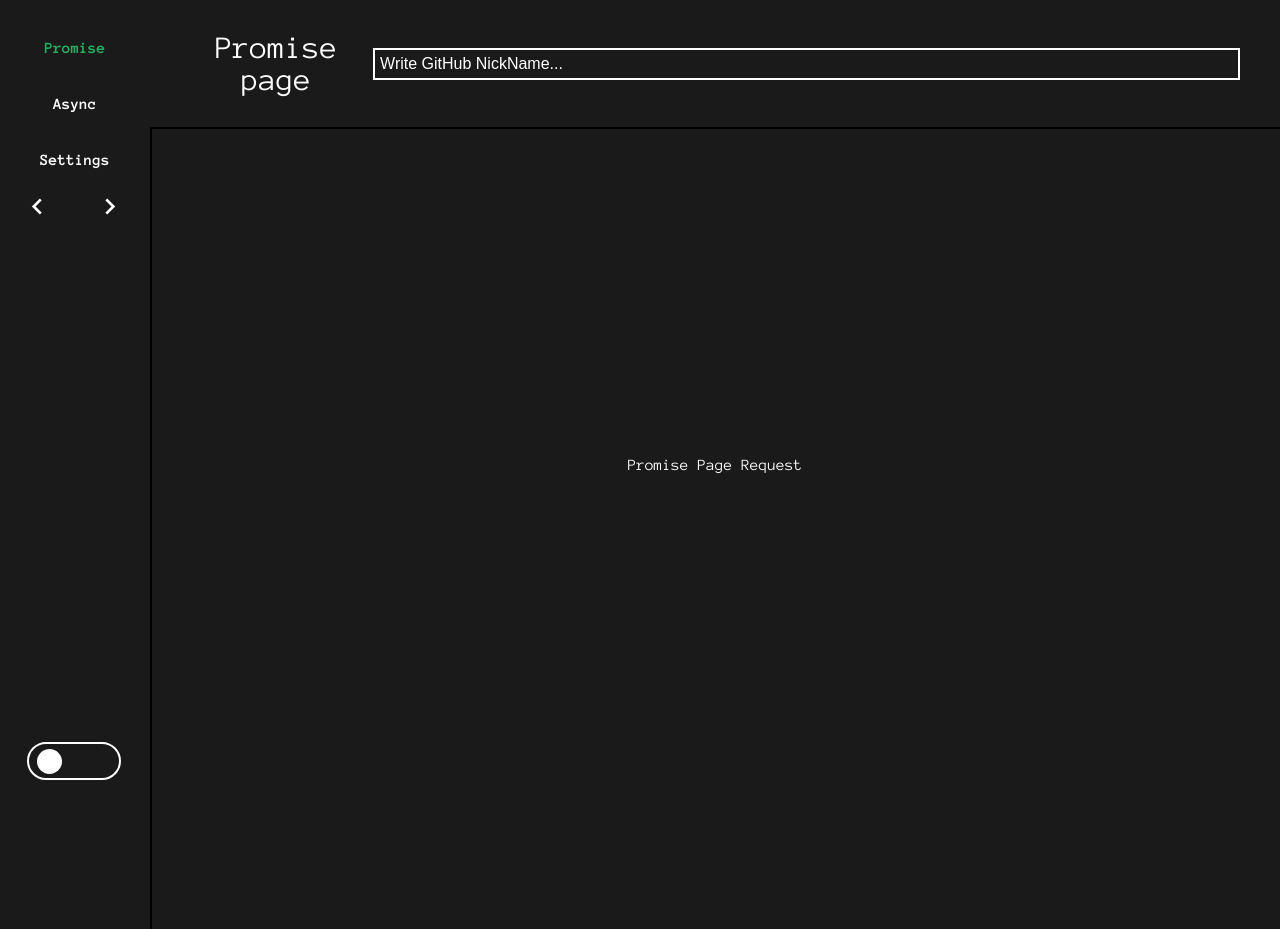
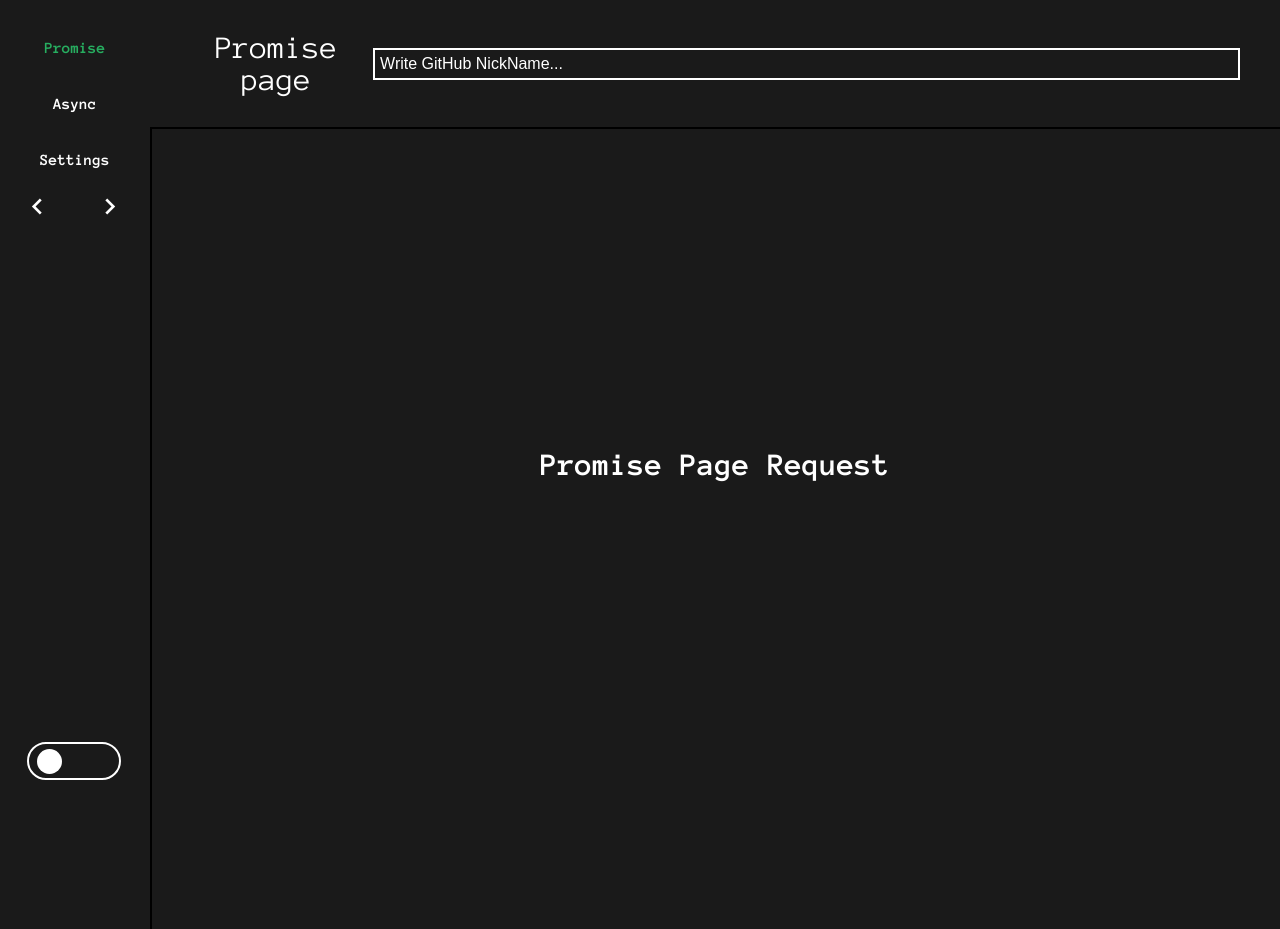
Before and after one commit to damaloonazhret/internship, a React app: page /promise in a window 1280 px wide. Built offline with nearby package versions, Linux system fonts and the light colour scheme; no server answers.

Commit message:
feat: bearer token, build without sources maps, input focus, main-title styles

```diff
--- a/package.json
+++ b/package.json
@@ -72,7 +72,7 @@
   },
   "scripts": {
     "start": "node scripts/start.js",
-    "build": "set \"PUBLIC_URL=.\" &&  node scripts/build.js",
+    "build": "set \"PUBLIC_URL=.\" && set \"GENERATE_SOURCEMAP=false\" && node scripts/build.js",
     "test": "node scripts/test.js"
   },
   "eslintConfig": {
--- a/src/components/Aside/ThemeSwitcher/ThemeSwitcher.js
+++ b/src/components/Aside/ThemeSwitcher/ThemeSwitcher.js
@@ -1,26 +1,23 @@
 import { setProperty } from "../../../services/styles/setProperty";
 import { Text } from "../../common/InfoText/Text";
-import {useEffect, useLayoutEffect, useMemo, useState} from "react";
+import { useEffect, useMemo, useState } from "react";
 import {
   DARK,
-  TRANSITION, TRANSITION_NONE,
+  TRANSITION,
   TRANSITION_ROOT,
   WHITE,
 } from "../../constants/constants";
 import { setGlobalTheme } from "../../../services/styles/setGlobalTheme";
 
 export const ThemeSwitcher = () => {
-  function initialTheme () {
+  function initialTheme() {
     const theme = localStorage.getItem("theme");
     if (theme) return theme;
     return "dark";
   }
+
   const [theme, setTheme] = useState(initialTheme);
   setGlobalTheme(theme);
-
-  useLayoutEffect(() => {
-    setProperty(TRANSITION_ROOT, TRANSITION_NONE)
-  }, []);
 
   useEffect(() => {
     setProperty(TRANSITION_ROOT, TRANSITION);
--- a/src/components/Header/Header.js
+++ b/src/components/Header/Header.js
@@ -1,4 +1,4 @@
-import { useCallback, useEffect, useRef, useState } from "react";
+import {useCallback, useEffect, useLayoutEffect, useRef, useState} from "react";
 import { checkValidate } from "../../services/validate/checkUserName";
 import { getUserInfo, getUserInfoAsync } from "../../services/getData";
 import { InputWithError } from "../common/Input/InputWithError";
@@ -22,6 +22,10 @@ export const Header = ({ setState, render }) => {
       setState(data);
     }
   }, [data, pathName, setState]);
+
+  useLayoutEffect(() => {
+    userNameRef.current.focus();
+  }, []);
 
   const setRepos = useCallback(
     async (value) => {
--- a/src/components/common/GitHub/Request.js
+++ b/src/components/common/GitHub/Request.js
@@ -1,6 +1,6 @@
 import { Header } from "../../Header/Header";
-import {GitHubInfo} from "./GitHubInfo";
-import {Title} from "../InfoText/Title";
+import { GitHubInfo } from "./GitHubInfo";
+import { Title } from "../InfoText/Title";
 
 export const Request = ({ state, setState, title, render }) => {
   let info = state.userInfoMy;
@@ -9,7 +9,11 @@ export const Request = ({ state, setState, title, render }) => {
   return (
     <>
       <Header setState={setState} render={render} />
-      {info && repo ? <GitHubInfo userInfo={info} userRepo={repo}/> : <Title title={title}/>}
+      {info && repo ? (
+        <GitHubInfo userInfo={info} userRepo={repo} />
+      ) : (
+        <Title title={title} className="main-title" type="h1" />
+      )}
     </>
   );
 };
--- a/src/components/common/InfoText/Info.js
+++ b/src/components/common/InfoText/Info.js
@@ -1,13 +1,12 @@
 export const Info = ({
   type: Tag = "h2",
   title,
-  subtitle,
   id = "page-title",
   ...props
 }) => {
   return (
     <Tag id={id} {...props}>
-      {title} {subtitle && <span>{subtitle}</span>}
+      {title}
     </Tag>
   );
 };
--- a/src/components/common/InfoText/Title.js
+++ b/src/components/common/InfoText/Title.js
@@ -1,9 +1,9 @@
 import { Info } from "./Info";
 
-export const Title = ({ title }) => {
+export const Title = ({ title, className, type }) => {
   return (
     <main className="mainContent">
-      <Info title={title} type="h1" />
+      <Info title={title} className={className} type={type} />
     </main>
   );
 };
--- a/src/components/constants/constants.js
+++ b/src/components/constants/constants.js
@@ -4,7 +4,6 @@ export const TRANSITION_ROOT = "--transition-all";
 export const DARK = "dark";
 export const WHITE = "white";
 export const TRANSITION = "0.2s ease-in";
-export const TRANSITION_NONE = "none";
 export const DEFAULT_COLOR_WHITE = "#ffffff";
 export const DEFAULT_COLOR_BLACK = "#1a1a1a";
 export const DEBOUNCE_DELAY = 600;
--- a/src/index.scss
+++ b/src/index.scss
@@ -289,6 +289,11 @@ a.white {
   }
 }
 
+.main-title {
+  font-size: 2rem;
+  font-weight: 800;
+}
+
 .repos {
   width: 300px;
   height: 300px;
--- a/src/services/getData.js
+++ b/src/services/getData.js
@@ -3,7 +3,7 @@ const token = process.env.REACT_APP_TOKEN;
 
 const headers = {
   "Content-Type": "application/json",
-  'Authorization': `token ${token}`,
+  'Authorization': `Bearer ${token}`,
 }
 
 const extractUserData = ({ userInfo, userRepo }) => {
```
